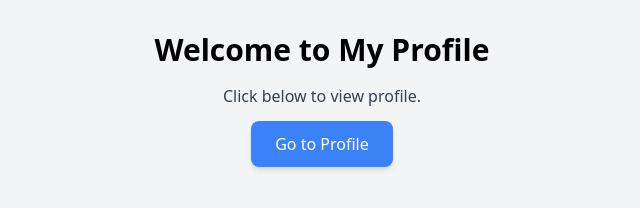
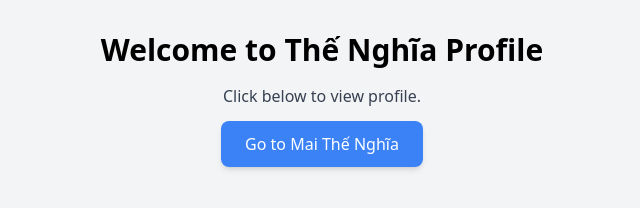
Before and after one commit to maithenghia2003/Nhom15_BT, a plain HTML site: page index.html in a window 1280 px wide. Shown: the whole page, without its empty margins (318-958 px from the left). Drawn offline with nearby package versions, Linux system fonts and the light colour scheme.

Commit message:
Sua profile

```diff
--- a/index.html
+++ b/index.html
@@ -10,10 +10,10 @@
 
 <body class="bg-gray-100 font-sans">
     <div class="container mx-auto p-8 text-center">
-        <h1 class="text-3xl font-bold mb-4">Welcome to My Profile</h1>
+        <h1 class="text-3xl font-bold mb-4">Welcome to Thế Nghĩa Profile</h1>
         <p class="text-gray-700 mb-6">Click below to view profile.</p>
         <a href="nghia.html" class="bg-blue-500 text-white px-6 py-3 rounded-lg shadow-md hover:bg-blue-600">
-            Go to Profile
+            Go to Mai Thế Nghĩa
         </a>
     </div>
 </body>
```
